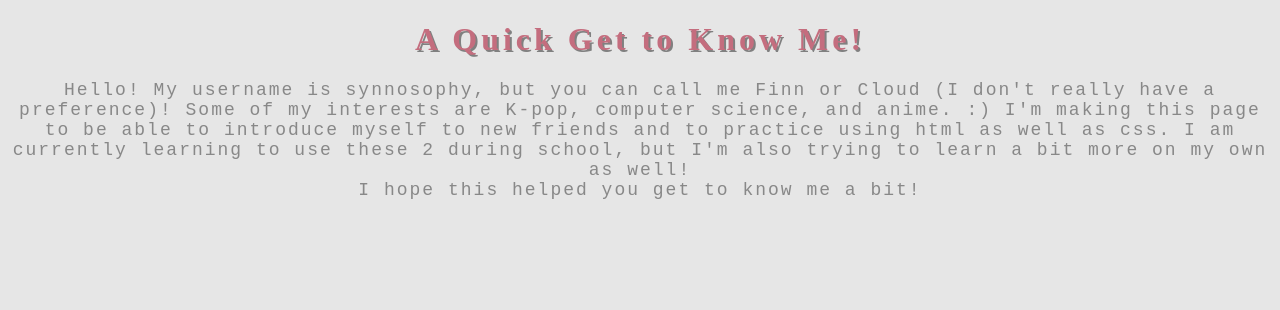
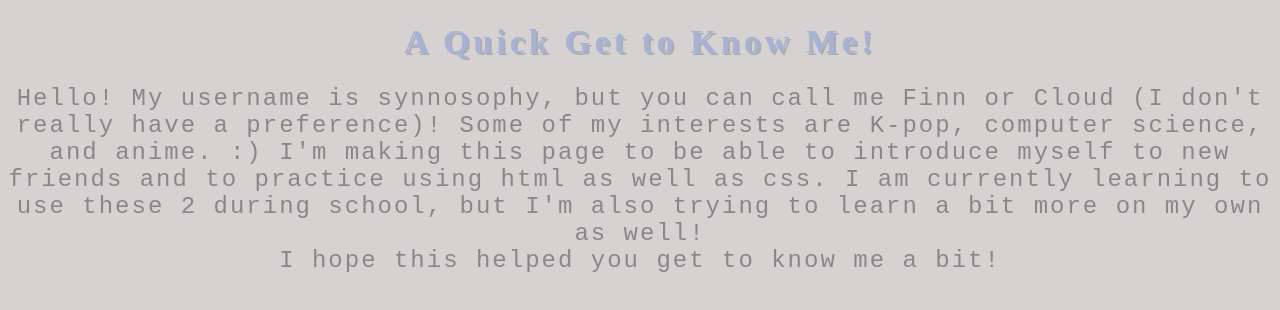
Before and after one commit to synnosophy/synnosophy.github.io, a plain HTML site: page index.html in a window 1280 px wide. Drawn offline with Linux system fonts and the light colour scheme.

Commit message:
Update style.css

```diff
--- a/style.css
+++ b/style.css
@@ -1,16 +1,17 @@
 h1 {
   text-align: center;
     letter-spacing: 4px;
-  color:#c46d7e;
-  text-shadow: 2px 2px grey;
+  color:#a7b3d6;
+  text-shadow: 2px 2px #adadad;
+  font-size: 34px;
 }
 p {
-  font-size: 18px;
+  font-size: 24px;
   color:#888888;
   text-align: center;
   letter-spacing: 2px;
   font-family: monospace
 }
 body {
-  background-color: #e6e6e6;
+  background-color: #d6d2d2;
 }
```
